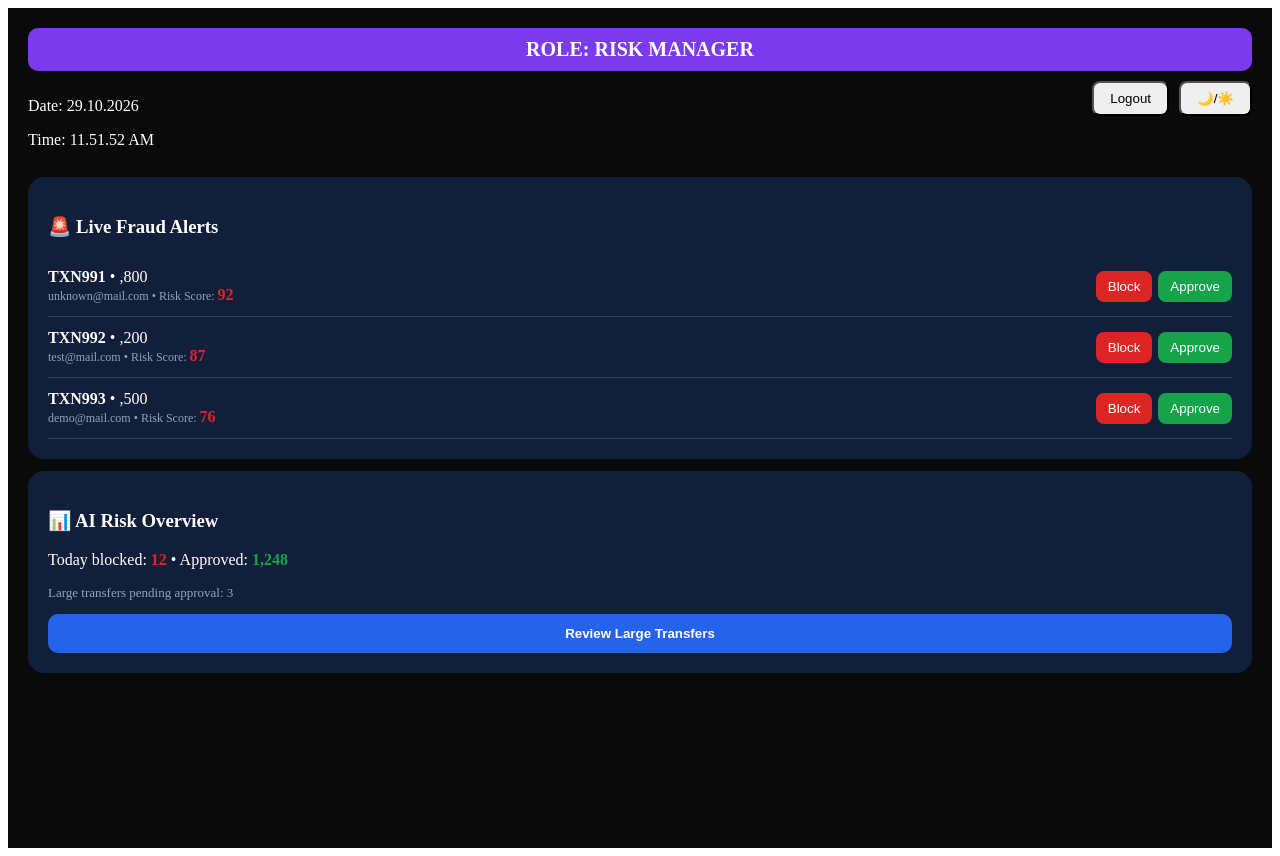
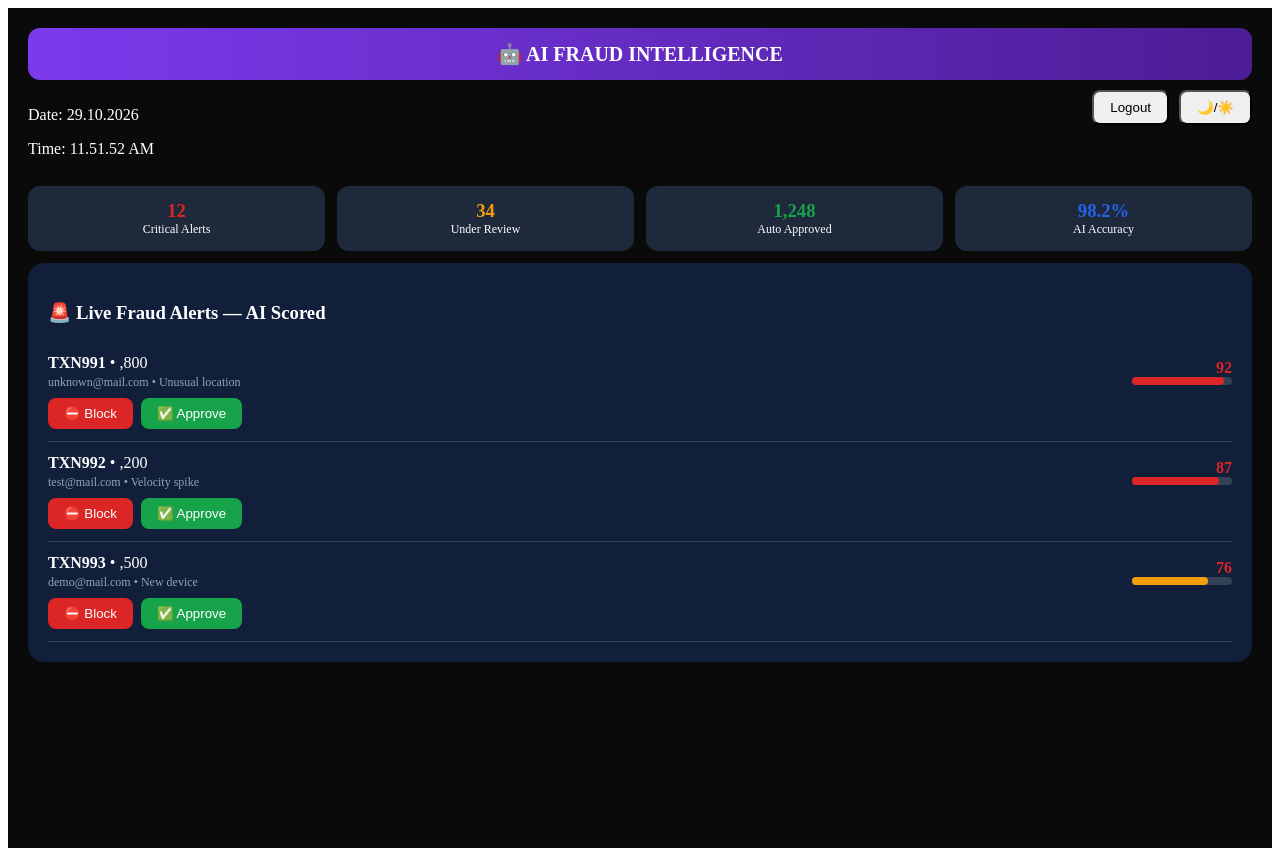
Before and after one commit to matiur25580/Enterprise-AI-Powered-Digital-Banking-Fraud-Detection-DevOps-Command-Center, a React (Vite) app in the folder client/: page /riskmanager in a window 1280 px wide. Built offline with nearby package versions, Linux system fonts and the light colour scheme.

Commit message:
feat: risk manager AI impressive

```diff
--- a/client/src/pages/RiskManager.tsx
+++ b/client/src/pages/RiskManager.tsx
@@ -7,16 +7,18 @@ export default function RiskManager() {
   const [msg, setMsg] = useState('');
   const dark = theme==='dark';
   const card={background:dark?'#111f3a':'#fff',padding:'20px',borderRadius:'16px',margin:'12px 0'};
+  const stat={flex:1,minWidth:'120px',background:dark?'#1e293b':'#f1f5f9',padding:'14px',borderRadius:'12px',textAlign:'center' as const};
   useEffect(()=>{ const t=setInterval(()=>setDt(getDateTime()),1000); return ()=>clearInterval(t); },[]);
   const alerts=[
-    {id:'TXN991',amt:',800',score:92,user:'unknown@mail.com'},
-    {id:'TXN992',amt:',200',score:87,user:'test@mail.com'},
-    {id:'TXN993',amt:',500',score:76,user:'demo@mail.com'},
+    {id:'TXN991',amt:',800',score:92,user:'unknown@mail.com',reason:'Unusual location'},
+    {id:'TXN992',amt:',200',score:87,user:'test@mail.com',reason:'Velocity spike'},
+    {id:'TXN993',amt:',500',score:76,user:'demo@mail.com',reason:'New device'},
   ];
+  const bar=(score:number)=><div style={{width:'100px',height:'8px',background:'#334155',borderRadius:'4px'}}><div style={{width:score+'%',height:'100%',background:score>85?'#dc2626':score>75?'#f59e0b':'#16a34a',borderRadius:'4px'}} /></div>;
   return (
     <div style={{ background: dark?'#0a0a0a':'#f1f5f9', color: dark?'#fff':'#000', minHeight:'100vh', padding:'20px' }}>
       <SuccessToast msg={msg} onClose={()=>setMsg('')} />
-      <div style={{ background:'#7c3aed', color:'#fff', padding:'10px', textAlign:'center', fontWeight:'bold', fontSize:'20px', borderRadius:'10px' }}>ROLE: RISK MANAGER</div>
+      <div style={{ background:'linear-gradient(90deg,#7c3aed,#4c1d95)', color:'#fff', padding:'14px', textAlign:'center', fontWeight:'bold', fontSize:'20px', borderRadius:'12px' }}>🤖 AI FRAUD INTELLIGENCE</div>
       <div style={{ display:'flex', justifyContent:'space-between', marginTop:'10px', flexWrap:'wrap' }}>
         <div><p>Date: {dt.dateStr}</p><p>Time: {dt.timeStr}</p></div>
         <div>
@@ -24,21 +26,24 @@ export default function RiskManager() {
           <button onClick={()=>setTheme(dark?'light':'dark')} style={{padding:'8px 16px',borderRadius:'8px'}}>🌙/☀️</button>
         </div>
       </div>
+      <div style={{display:'flex',gap:'12px',flexWrap:'wrap',margin:'12px 0'}}>
+        <div style={stat}><h3 style={{margin:0,color:'#dc2626'}}>12</h3><p style={{margin:0,fontSize:'12px'}}>Critical Alerts</p></div>
+        <div style={stat}><h3 style={{margin:0,color:'#f59e0b'}}>34</h3><p style={{margin:0,fontSize:'12px'}}>Under Review</p></div>
+        <div style={stat}><h3 style={{margin:0,color:'#16a34a'}}>1,248</h3><p style={{margin:0,fontSize:'12px'}}>Auto Approved</p></div>
+        <div style={stat}><h3 style={{margin:0,color:'#2563eb'}}>98.2%</h3><p style={{margin:0,fontSize:'12px'}}>AI Accuracy</p></div>
+      </div>
       <div style={card}>
-        <h3>🚨 Live Fraud Alerts</h3>
-        {alerts.map(a=><div key={a.id} style={{display:'flex',justifyContent:'space-between',alignItems:'center',padding:'12px 0',borderBottom:'1px solid #334155'}}>
-          <div><b>{a.id}</b> • {a.amt}<br/><span style={{fontSize:'12px',color:'#94a3b8'}}>{a.user} • Risk Score: </span><b style={{color:'#dc2626'}}>{a.score}</b></div>
-          <div>
-            <button onClick={()=>setMsg('Transaction '+a.id+' blocked')} style={{padding:'8px 12px',borderRadius:'8px',border:'none',background:'#dc2626',color:'#fff',marginRight:'6px'}}>Block</button>
-            <button onClick={()=>setMsg('Transaction '+a.id+' approved')} style={{padding:'8px 12px',borderRadius:'8px',border:'none',background:'#16a34a',color:'#fff'}}>Approve</button>
+        <h3>🚨 Live Fraud Alerts — AI Scored</h3>
+        {alerts.map(a=><div key={a.id} style={{padding:'12px 0',borderBottom:'1px solid #334155'}}>
+          <div style={{display:'flex',justifyContent:'space-between',alignItems:'center'}}>
+            <div><b>{a.id}</b> • {a.amt}<br/><span style={{fontSize:'12px',color:'#94a3b8'}}>{a.user} • {a.reason}</span></div>
+            <div style={{textAlign:'right'}}><b style={{color:'#dc2626'}}>{a.score}</b>{bar(a.score)}</div>
+          </div>
+          <div style={{marginTop:'8px'}}>
+            <button onClick={()=>setMsg('Transaction '+a.id+' blocked and reported')} style={{padding:'8px 16px',borderRadius:'8px',border:'none',background:'#dc2626',color:'#fff',marginRight:'8px'}}>⛔ Block</button>
+            <button onClick={()=>setMsg('Transaction '+a.id+' approved as legitimate')} style={{padding:'8px 16px',borderRadius:'8px',border:'none',background:'#16a34a',color:'#fff'}}>✅ Approve</button>
           </div>
         </div>)}
-      </div>
-      <div style={card}>
-        <h3>📊 AI Risk Overview</h3>
-        <p>Today blocked: <b style={{color:'#dc2626'}}>12</b> • Approved: <b style={{color:'#16a34a'}}>1,248</b></p>
-        <p style={{fontSize:'13px',color:'#94a3b8'}}>Large transfers pending approval: 3</p>
-        <button onClick={()=>setMsg('Large transfer approved successfully')} style={{width:'100%',padding:'12px',borderRadius:'10px',border:'none',background:'#2563eb',color:'#fff',fontWeight:'bold'}}>Review Large Transfers</button>
       </div>
     </div>
   );
```
